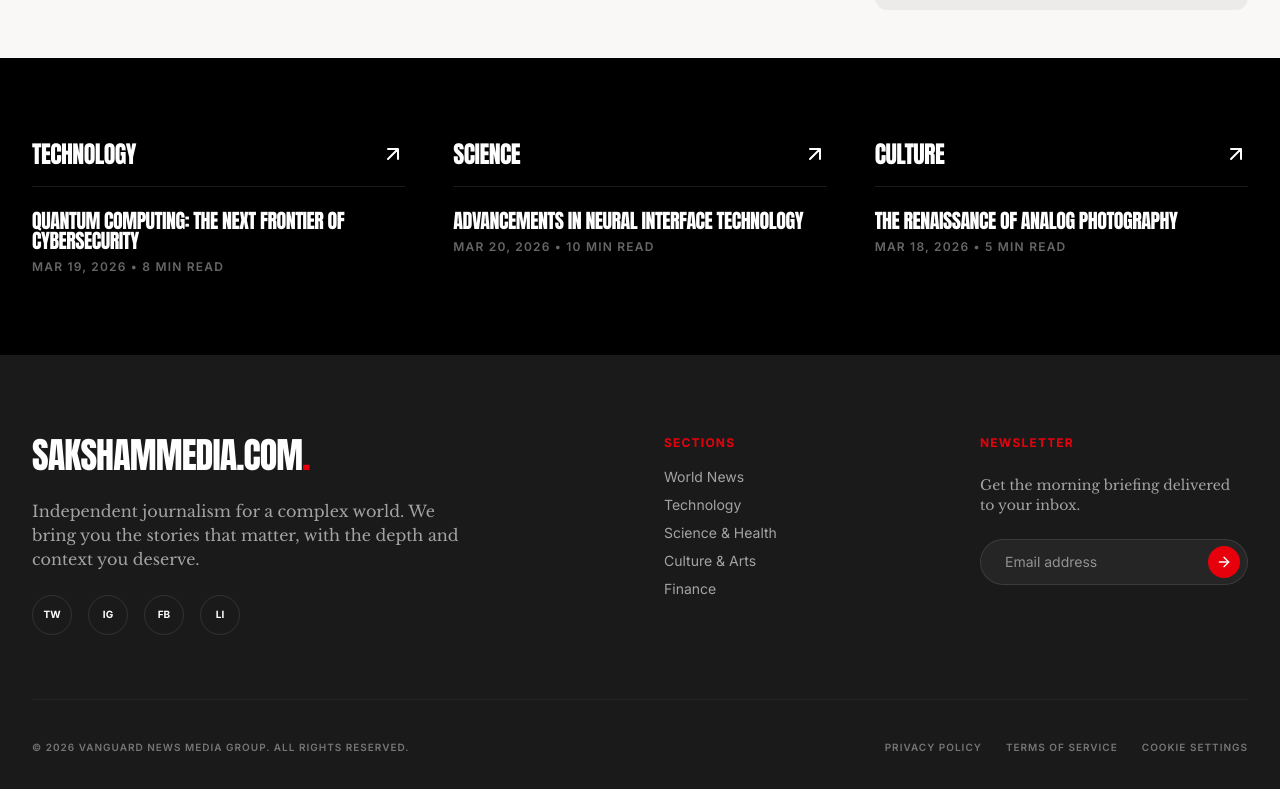
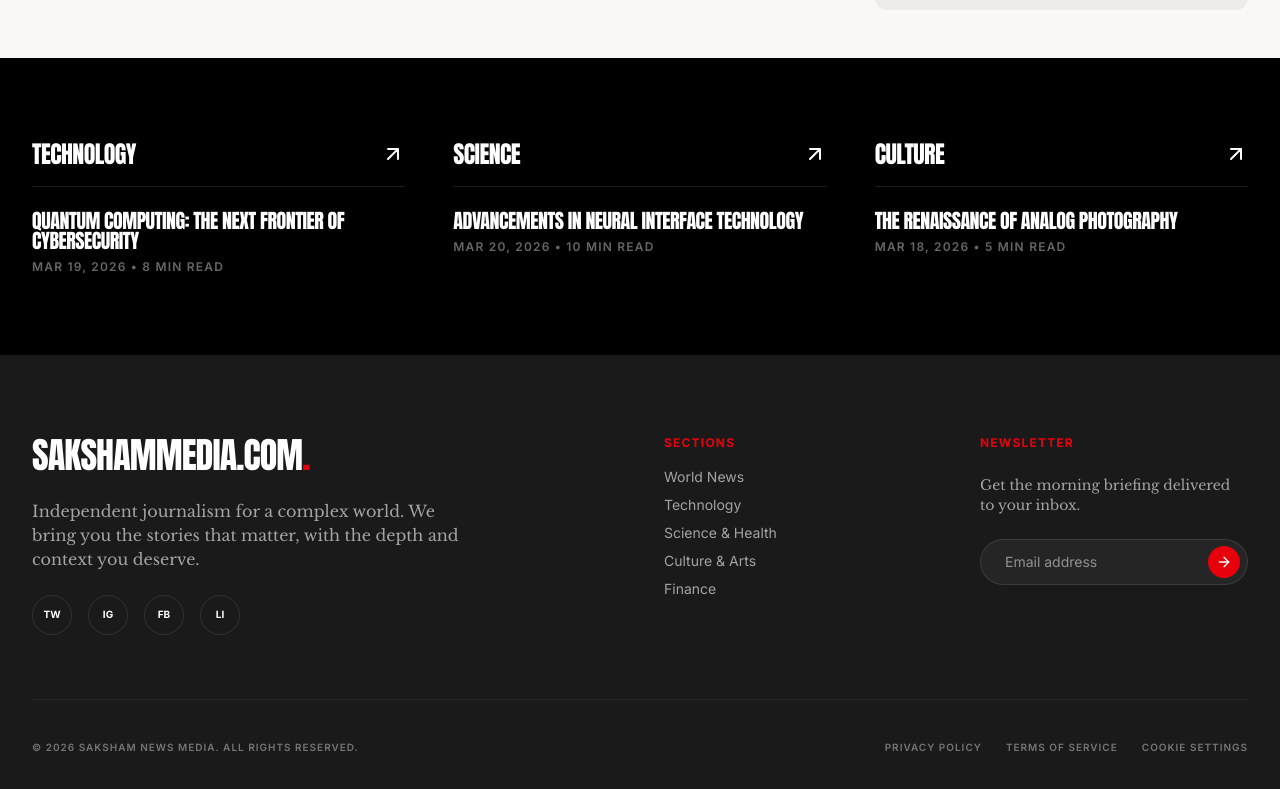
Before and after one commit to dubeysaksham777-gif/SakshamMedia.Com, a React (Vite) app: page / in a window 1280 px wide. Shown: the part 2032-2821 px from the top of the page. Built offline with nearby package versions, Linux system fonts and the light colour scheme.

Commit message:
Update Footer.tsx

```diff
--- a/src/components/Footer.tsx
+++ b/src/components/Footer.tsx
@@ -53,7 +53,7 @@ export default function Footer() {
         </div>
 
         <div className="pt-10 border-t border-white/5 flex flex-col md:flex-row justify-between items-center space-y-4 md:space-y-0 text-[10px] uppercase tracking-widest font-semibold text-white/40">
-          <p>© 2026 Vanguard News Media Group. All rights reserved.</p>
+          <p>© 2026 Saksham News Media. All rights reserved.</p>
           <div className="flex space-x-6">
             <a href="#" className="hover:text-white">Privacy Policy</a>
             <a href="#" className="hover:text-white">Terms of Service</a>
```
